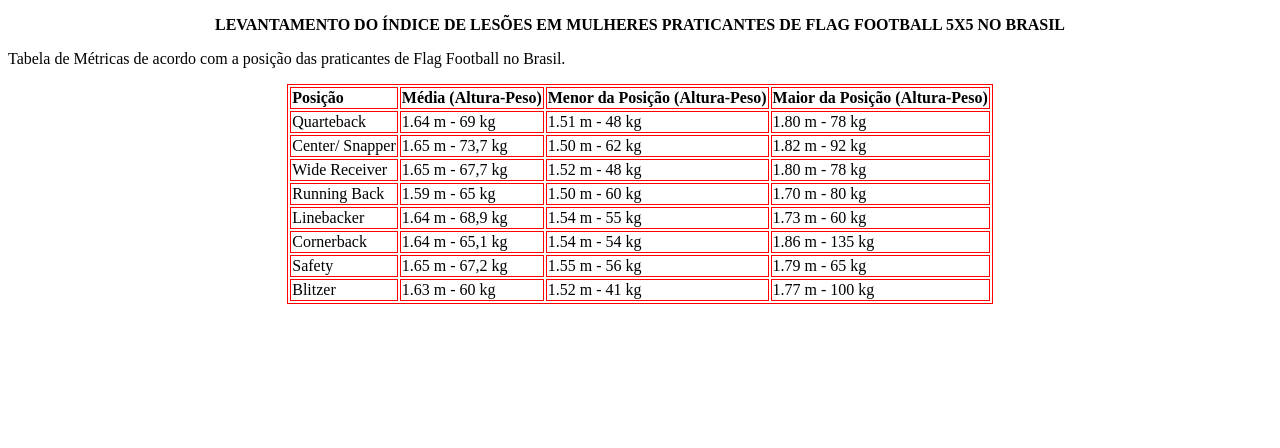
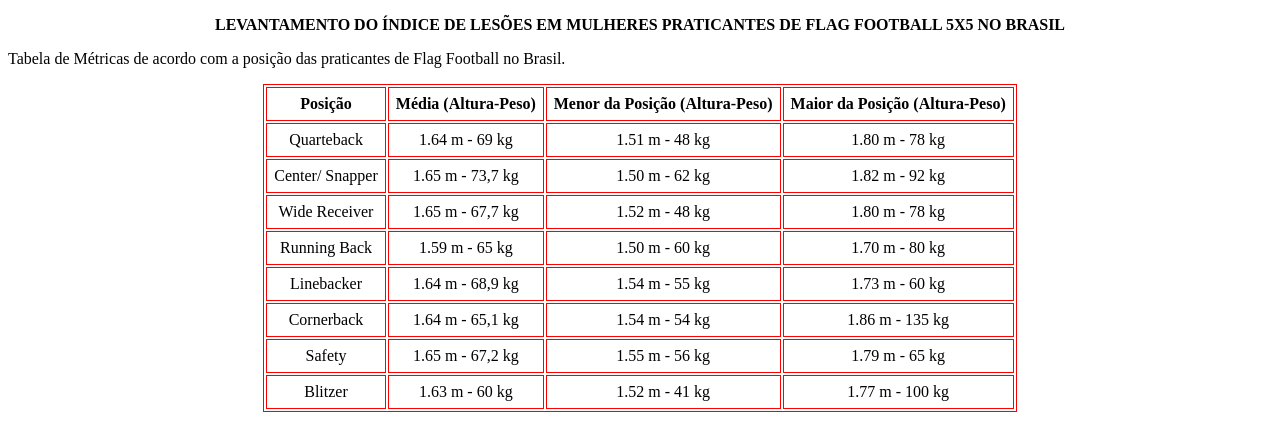
Before and after one commit to Carolalves90/Projetinho-git, a plain HTML site: page index.html in a window 1280 px wide. Drawn offline with Linux system fonts and the light colour scheme.

Commit message:
tabelinha formatada

```diff
--- a/index.html
+++ b/index.html
@@ -11,52 +11,52 @@
 
         <p align="justify">Tabela de Métricas de acordo com a posição das praticantes de Flag Football no Brasil.</p>
 
-        <table border="1" align="center" bordercolor="red">
+        <table border="1" align="center" bordercolor="red" cellpadding="7">
         <tr>
-            <td><b>Posição</b></td>
-            <td><b>Média (Altura-Peso)</b></td>
-            <td><b>Menor da Posição (Altura-Peso)</b></td>
-            <td><b>Maior da Posição (Altura-Peso)</b></td>
+            <td align="center"><b>Posição</b></td>
+            <td align="center"><b>Média (Altura-Peso)</b></td>
+            <td align="center"><b>Menor da Posição (Altura-Peso)</b></td>
+            <td align="center"><b>Maior da Posição (Altura-Peso)</b></td>
          <tr>
-            <td>Quarteback</td>
-            <td>1.64 m - 69 kg</td>
-            <td>1.51 m - 48 kg</td>
-            <td>1.80 m - 78 kg</td>
+            <td align="center">Quarteback</td>
+            <td align="center">1.64 m - 69 kg</td>
+            <td align="center">1.51 m - 48 kg</td>
+            <td align="center">1.80 m - 78 kg</td>
         <tr>
-            <td>Center/ Snapper</td>
-            <td>1.65 m - 73,7 kg</td>
-            <td>1.50 m - 62 kg</td>
-            <td>1.82 m - 92 kg</td>
+            <td align="center">Center/ Snapper</td>
+            <td align="center">1.65 m - 73,7 kg</td>
+            <td align="center">1.50 m - 62 kg</td>
+            <td align="center">1.82 m - 92 kg</td>
         <tr>
-            <td>Wide Receiver</td>
-            <td>1.65 m - 67,7 kg</td>
-            <td>1.52 m - 48 kg</td>
-            <td>1.80 m - 78 kg</td>
+            <td align="center">Wide Receiver</td>
+            <td align="center">1.65 m - 67,7 kg</td>
+            <td align="center">1.52 m - 48 kg</td>
+            <td align="center">1.80 m - 78 kg</td>
         <tr>
-            <td>Running Back</td>
-            <td>1.59 m - 65 kg</td>
-            <td>1.50 m - 60 kg</td>
-            <td>1.70 m - 80 kg</td>
+            <td align="center">Running Back</td>
+            <td align="center">1.59 m - 65 kg</td>
+            <td align="center">1.50 m - 60 kg</td>
+            <td align="center">1.70 m - 80 kg</td>
         <tr>
-            <td>Linebacker</td>
-            <td>1.64 m - 68,9 kg</td>
-            <td>1.54 m - 55 kg</td>
-            <td>1.73 m - 60 kg</td>
+            <td align="center">Linebacker</td>
+            <td align="center">1.64 m - 68,9 kg</td>
+            <td align="center">1.54 m - 55 kg</td>
+            <td align="center">1.73 m - 60 kg</td>
         <tr>
-            <td>Cornerback</td>
-            <td>1.64 m - 65,1 kg</td>
-            <td>1.54 m - 54 kg</td>
-            <td>1.86 m - 135 kg</td>
+            <td align="center">Cornerback</td>
+            <td align="center">1.64 m - 65,1 kg</td>
+            <td align="center">1.54 m - 54 kg</td>
+            <td align="center">1.86 m - 135 kg</td>
         <tr>
-            <td>Safety</td>
-            <td>1.65 m - 67,2 kg</td>
-            <td>1.55 m - 56 kg</td>
-            <td>1.79 m - 65 kg</td>
+            <td align="center">Safety</td>
+            <td align="center">1.65 m - 67,2 kg</td>
+            <td align="center">1.55 m - 56 kg</td>
+            <td align="center">1.79 m - 65 kg</td>
         <tr>
-            <td>Blitzer</td>
-            <td>1.63 m - 60 kg</td>
-            <td>1.52 m - 41 kg</td>
-            <td>1.77 m - 100 kg</td>
+            <td align="center">Blitzer</td>
+            <td align="center">1.63 m - 60 kg</td>
+            <td align="center">1.52 m - 41 kg</td>
+            <td align="center">1.77 m - 100 kg</td>
         </tr>
         </table>
     </body>
```
